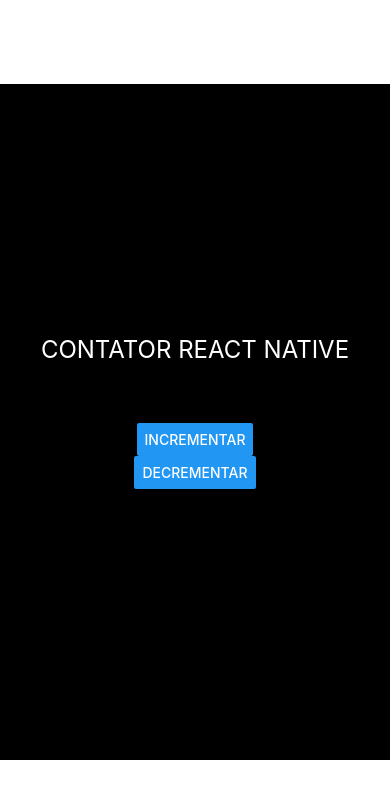
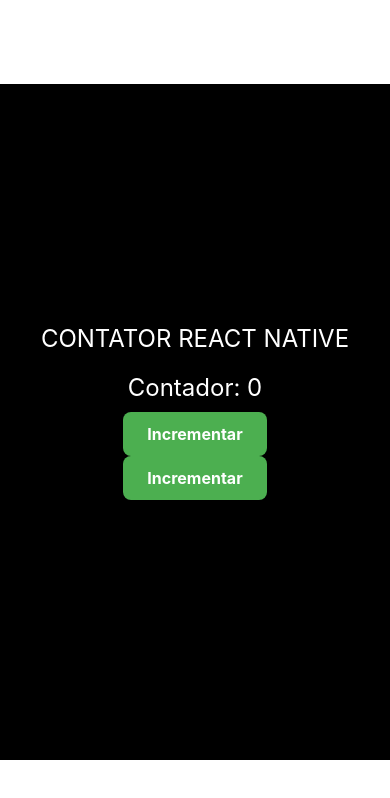
Before and after one commit to evertoncruz/contador-react-native, a React Native app: screen / in a window 390 px wide. Shown: the top 798 px of the page. Built offline with nearby package versions, Linux system fonts and the light colour scheme.

Commit message:
refactory counter component in order to use TouchableOpacity component

```diff
--- a/src/components/Counter/Counter.tsx
+++ b/src/components/Counter/Counter.tsx
@@ -1,5 +1,5 @@
 import React from "react";
-import { View, Text, Button, StyleSheet } from "react-native";
+import { View, Text, Button, StyleSheet, TouchableOpacity } from "react-native";
 import { useCounter } from "../../context/CounterContext";
 import { styles } from "./styles";
 
@@ -8,9 +8,16 @@
 
   return (
     <View style={styles.container}>
-      <Text style={styles.counter}>Contador: {count}</Text>
-      <Button title="Incrementar" onPress={increment} />
-      <Button title="Decrementar" onPress={decrement} />
+      <Text style={styles.counterTitle}>Contador: {count}</Text>
+      <TouchableOpacity
+        style={[styles.button, styles.buttonIncrement]}
+        onPress={increment}
+      >
+        <Text style={styles.buttonText}>Incrementar</Text>
+      </TouchableOpacity>
+      <TouchableOpacity style={styles.button} onPress={decrement}>
+        <Text style={styles.buttonText}>Incrementar</Text>
+      </TouchableOpacity>
     </View>
   );
 };
--- a/src/components/Counter/styles.js
+++ b/src/components/Counter/styles.js
@@ -1,6 +1,28 @@
 import { StyleSheet } from "react-native";
 
 export const styles = StyleSheet.create({
-  container: { alignItems: "center", padding: 20 },
-  counter: { fontSize: 24, marginBottom: 10 },
+  container: {
+    alignItems: "center",
+    padding: 20,
+  },
+  counterTitle: {
+    fontSize: 24,
+    marginBottom: 10,
+    color: "#FFF",
+  },
+  button: {
+    backgroundColor: "#4CAF50",
+    paddingVertical: 12,
+    paddingHorizontal: 24,
+    borderRadius: 8,
+    alignItems: "center",
+  },
+  buttonText: {
+    color: "#fff",
+    fontSize: 16,
+    fontWeight: "bold",
+  },
+  buttonIncrement: {
+    marginBottom: "10",
+  },
 });
```
